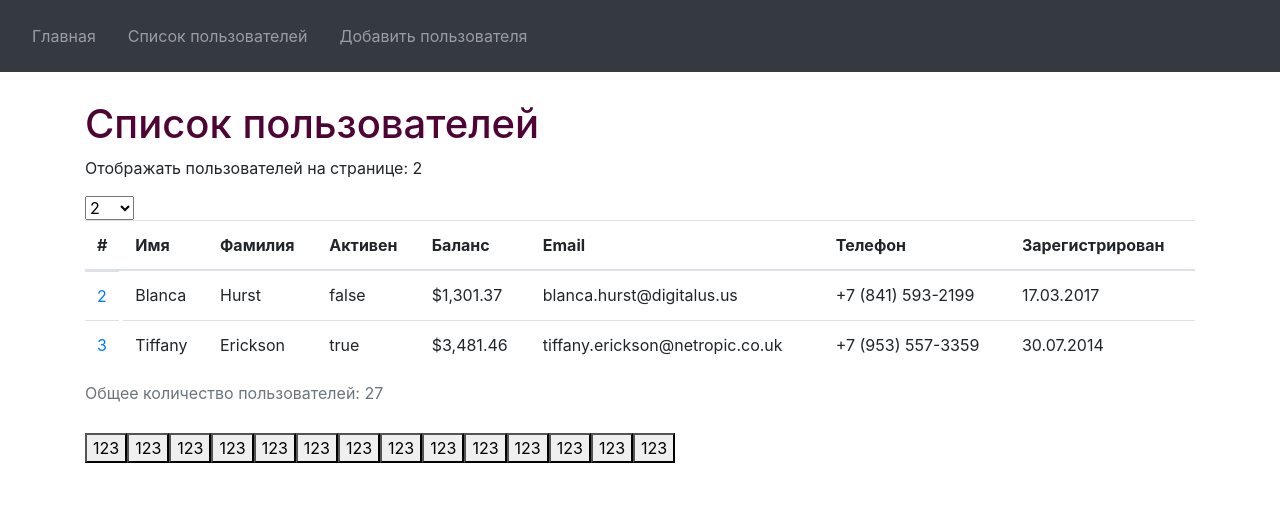
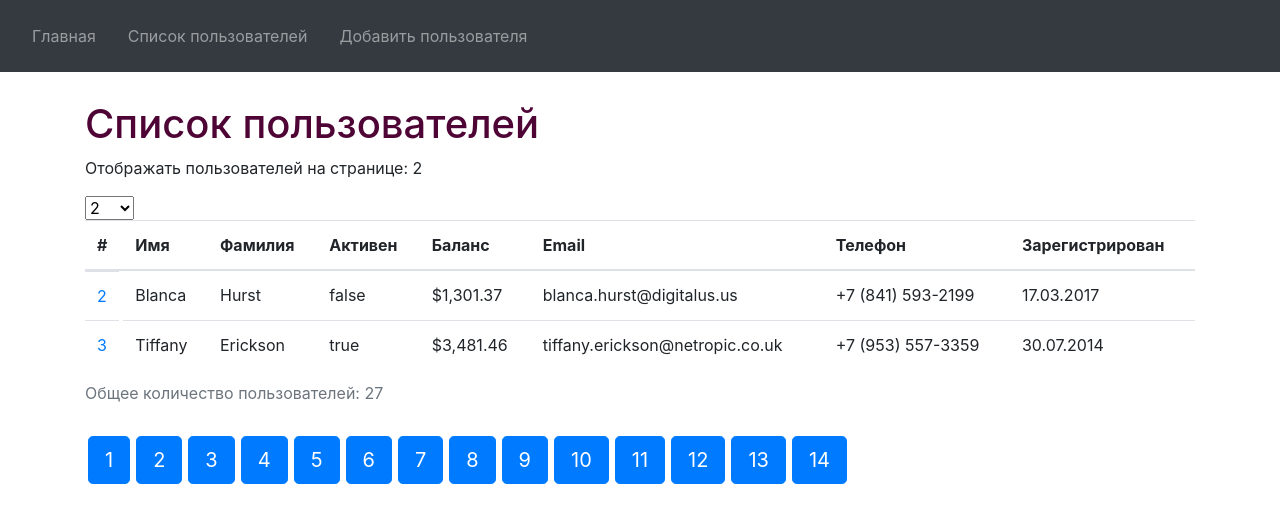
Before and after one commit to iliakut/my_vue_project_2, a Vue app: page /users in a window 1280 px wide. Shown: the top 522 px of the page. Built offline with nearby package versions, Linux system fonts and the light colour scheme; data requests are answered from the project's data file.

Commit message:
added buttons with numbers of pages

```diff
--- a/src/components/UserList.vue
+++ b/src/components/UserList.vue
@@ -34,9 +34,10 @@
       </tbody>
 
     </table>
-    <button v-for="arr in arrOfArrUsers"
-            :key="arr"
-    >{{ 123 }}</button>
+    <button v-for="(arr, index) in arrOfArrUsers"
+            :key="index"
+            class="btn btn-lg btn-primary"
+    >{{ index + 1 }}</button>
   </div>
 </template>
 
@@ -88,3 +89,8 @@ export default {
   }
 }
 </script>
+<style scoped>
+button {
+  margin: 3px;
+}
+</style>
```
